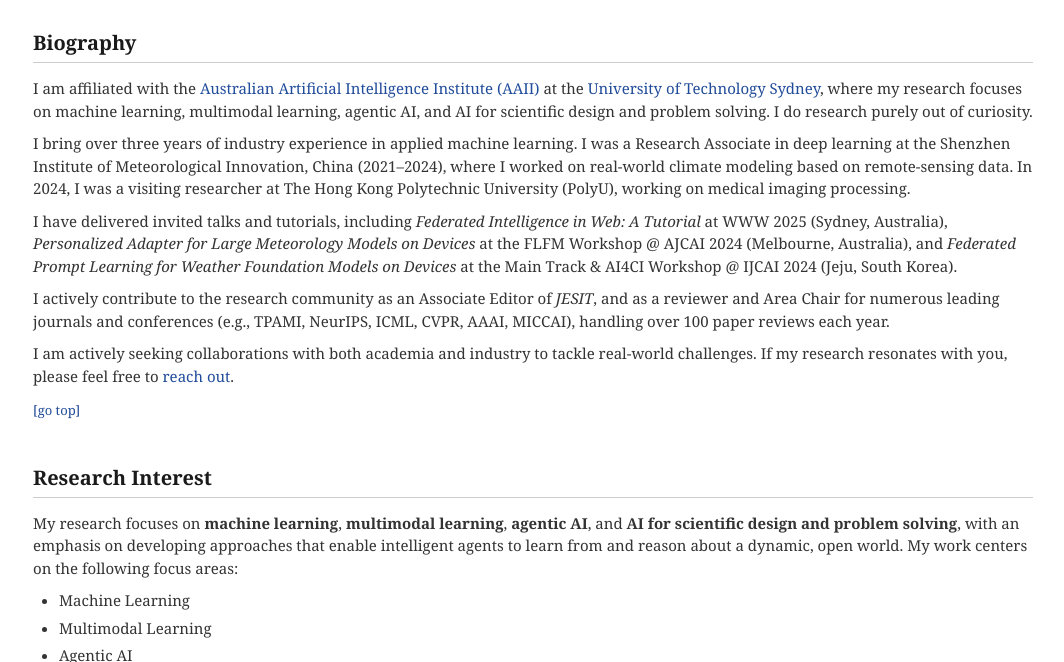
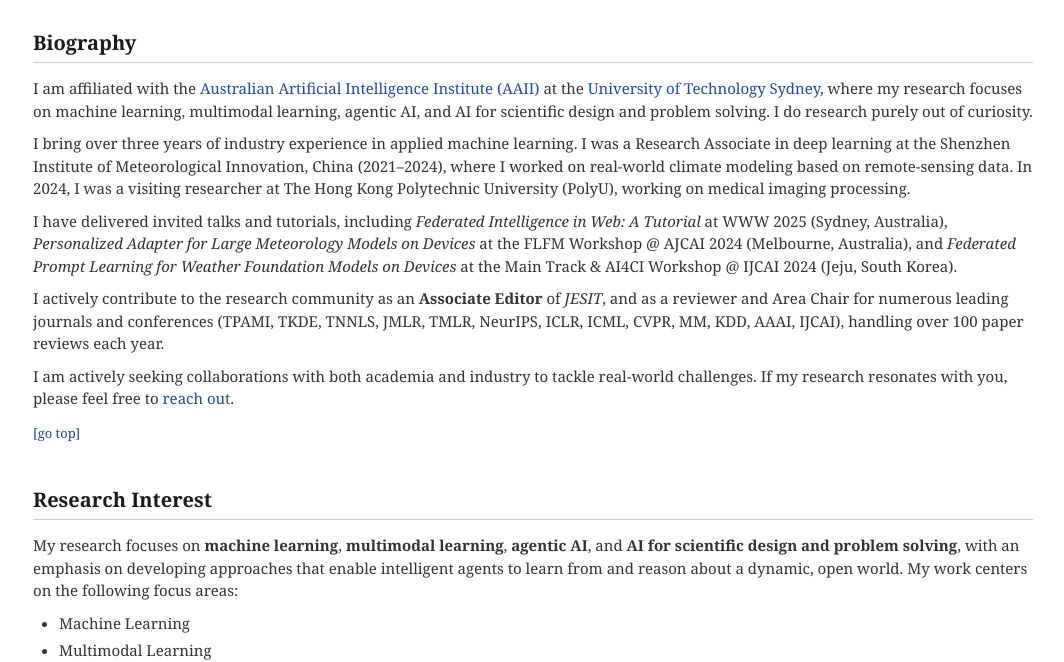
Before and after one commit to shengchaochen82/shengchaochen82.github.io, a Jekyll site: the page built from index.md, in a window 1280 px wide and 900 px high, cut to the strip 238-900 px from the top of the window. Shown: the whole strip, without its empty margins (107-1171 px from the left). Built offline with Jekyll 4.4.1, drawn with Linux system fonts in a browser that asks for light colours.

Commit message:
Content: expand venue list and bold "Associate Editor" in Biography
Co-Authored-By: Claude Sonnet 5 <noreply@anthropic.com>

```diff
--- a/_includes/classic_biography.html
+++ b/_includes/classic_biography.html
@@ -3,7 +3,7 @@
   <p>I am affiliated with the <a href="https://www.uts.edu.au/research/australian-artificial-intelligence-institute" target="_blank">Australian Artificial Intelligence Institute (AAII)</a> at the <a href="https://www.uts.edu.au/" target="_blank">University of Technology Sydney</a>, where my research focuses on machine learning, multimodal learning, agentic AI, and AI for scientific design and problem solving. I do research purely out of curiosity.</p>
   <p>I bring over three years of industry experience in applied machine learning. I was a Research Associate in deep learning at the Shenzhen Institute of Meteorological Innovation, China (2021–2024), where I worked on real-world climate modeling based on remote-sensing data. In 2024, I was a visiting researcher at The Hong Kong Polytechnic University (PolyU), working on medical imaging processing.</p>
   <p>I have delivered invited talks and tutorials, including <em>Federated Intelligence in Web: A Tutorial</em> at WWW 2025 (Sydney, Australia), <em>Personalized Adapter for Large Meteorology Models on Devices</em> at the FLFM Workshop @ AJCAI 2024 (Melbourne, Australia), and <em>Federated Prompt Learning for Weather Foundation Models on Devices</em> at the Main Track &amp; AI4CI Workshop @ IJCAI 2024 (Jeju, South Korea).</p>
-  <p>I actively contribute to the research community as an Associate Editor of <em>JESIT</em>, and as a reviewer and Area Chair for numerous leading journals and conferences (e.g., TPAMI, NeurIPS, ICML, CVPR, AAAI, MICCAI), handling over 100 paper reviews each year.</p>
+  <p>I actively contribute to the research community as an <strong>Associate Editor</strong> of <em>JESIT</em>, and as a reviewer and Area Chair for numerous leading journals and conferences (TPAMI, TKDE, TNNLS, JMLR, TMLR, NeurIPS, ICLR, ICML, CVPR, MM, KDD, AAAI, IJCAI), handling over 100 paper reviews each year.</p>
   <p>I am actively seeking collaborations with both academia and industry to tackle real-world challenges. If my research resonates with you, please feel free to <a href="mailto:shengchao.chen.uts@gmail.com">reach out</a>.</p>
   <p class="classic-goto"><a href="#top">[go top]</a></p>
 </section>
```
